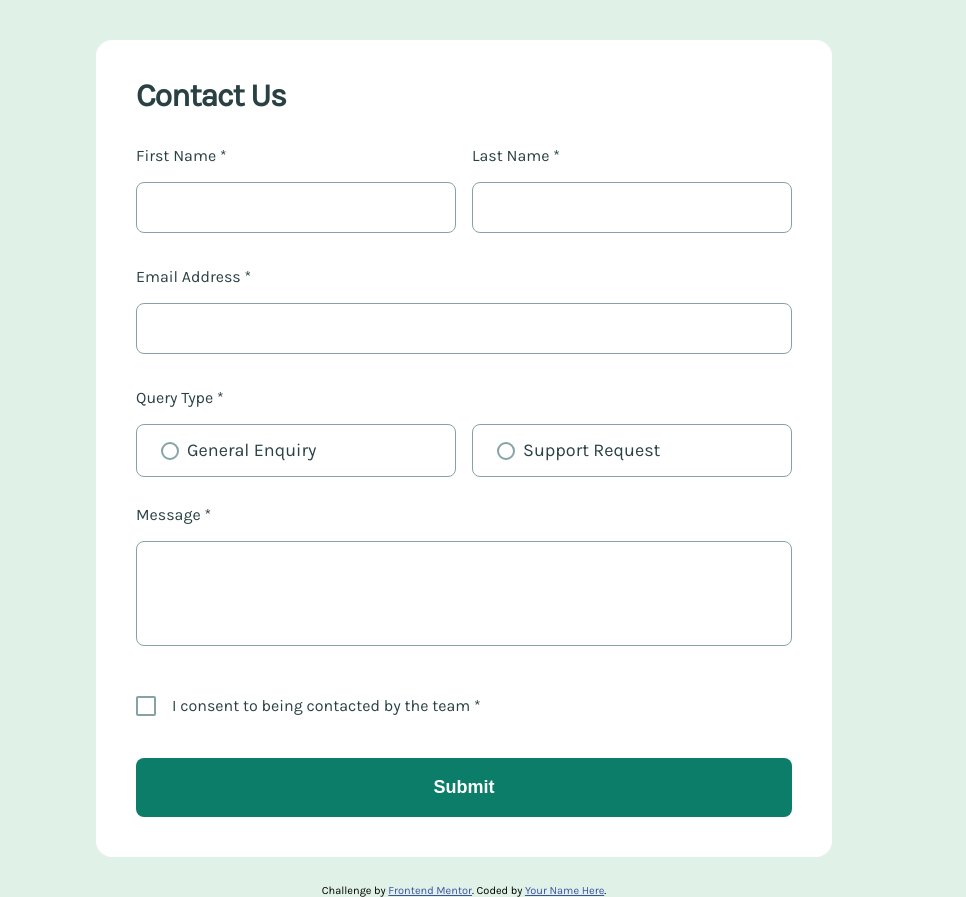
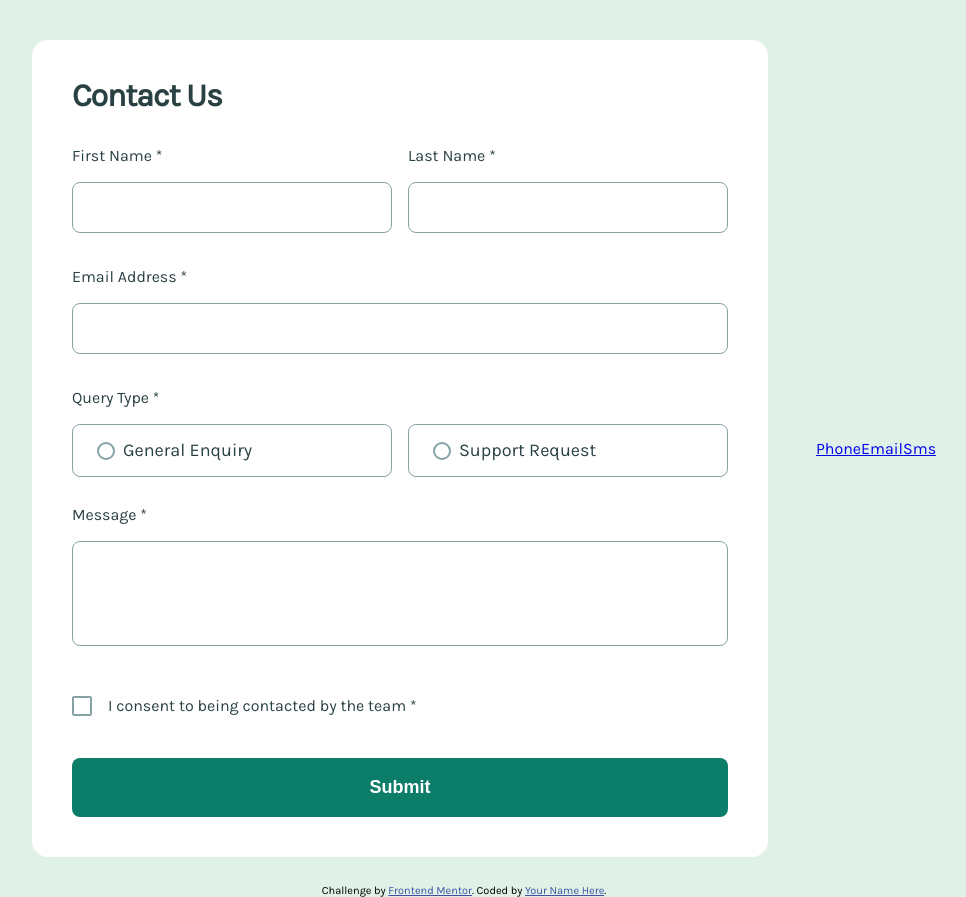
Before and after one commit to bhaskartalla/contact-form-main, a plain HTML site: page index.html in a window 1280 px wide. Shown: the whole page, without its empty margins (176-1142 px from the left). Drawn offline with Linux system fonts and the light colour scheme.

Commit message:
Update index.html

```diff
--- a/index.html
+++ b/index.html
@@ -225,5 +225,11 @@
       <a href="https://www.frontendmentor.io?ref=challenge">Frontend Mentor</a>.
       Coded by <a href="#">Your Name Here</a>.
     </div>
+
+    <div style="display: flex; justify-content: space-between">
+      <a href="`tel:${9870314385}`"> Phone </a>
+      <a href="`sms: This is sms`"> Email </a>
+      <a href="`mailto: This is email`"> Sms </a>
+    </div>
   </body>
 </html>
```
